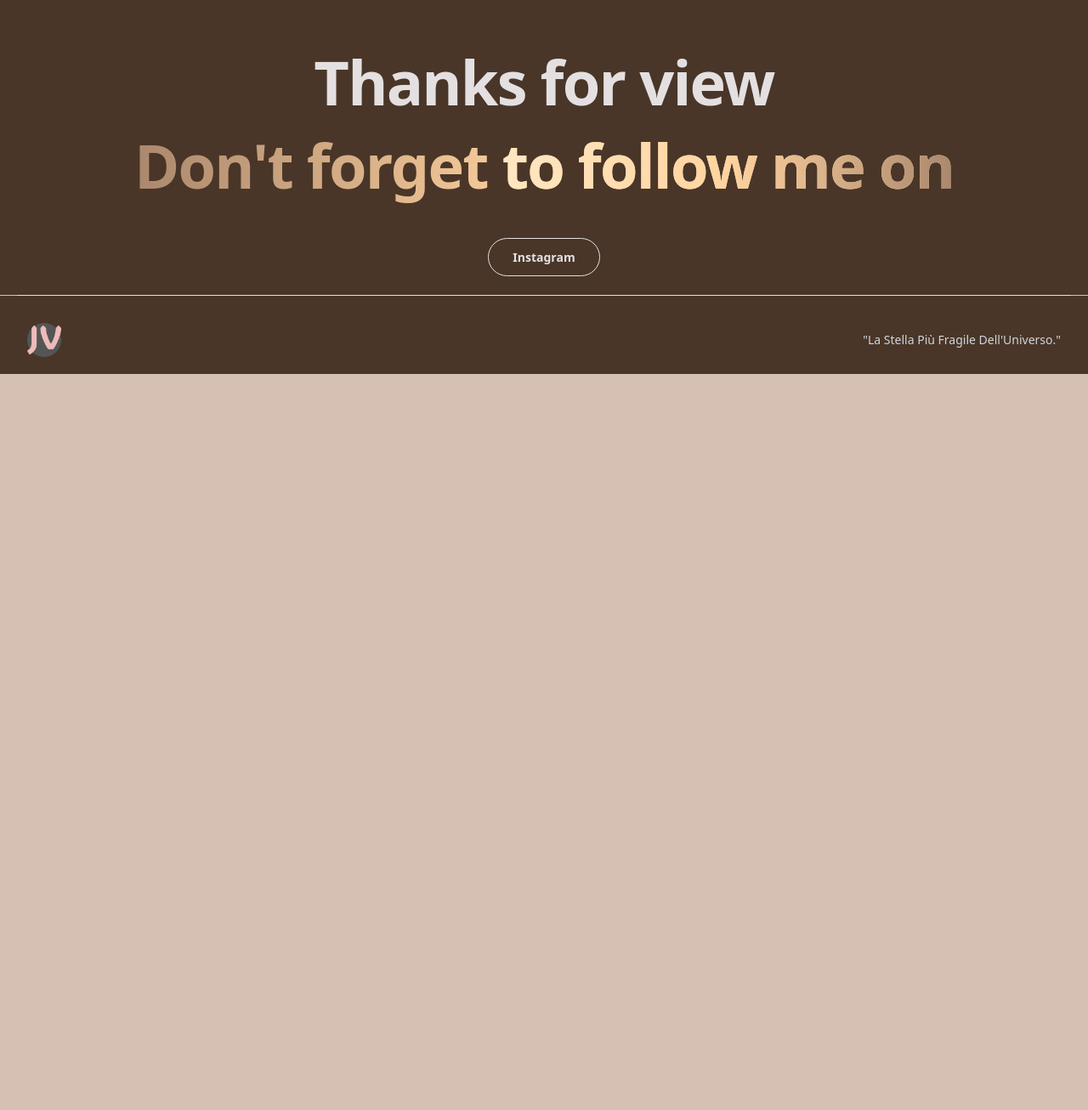
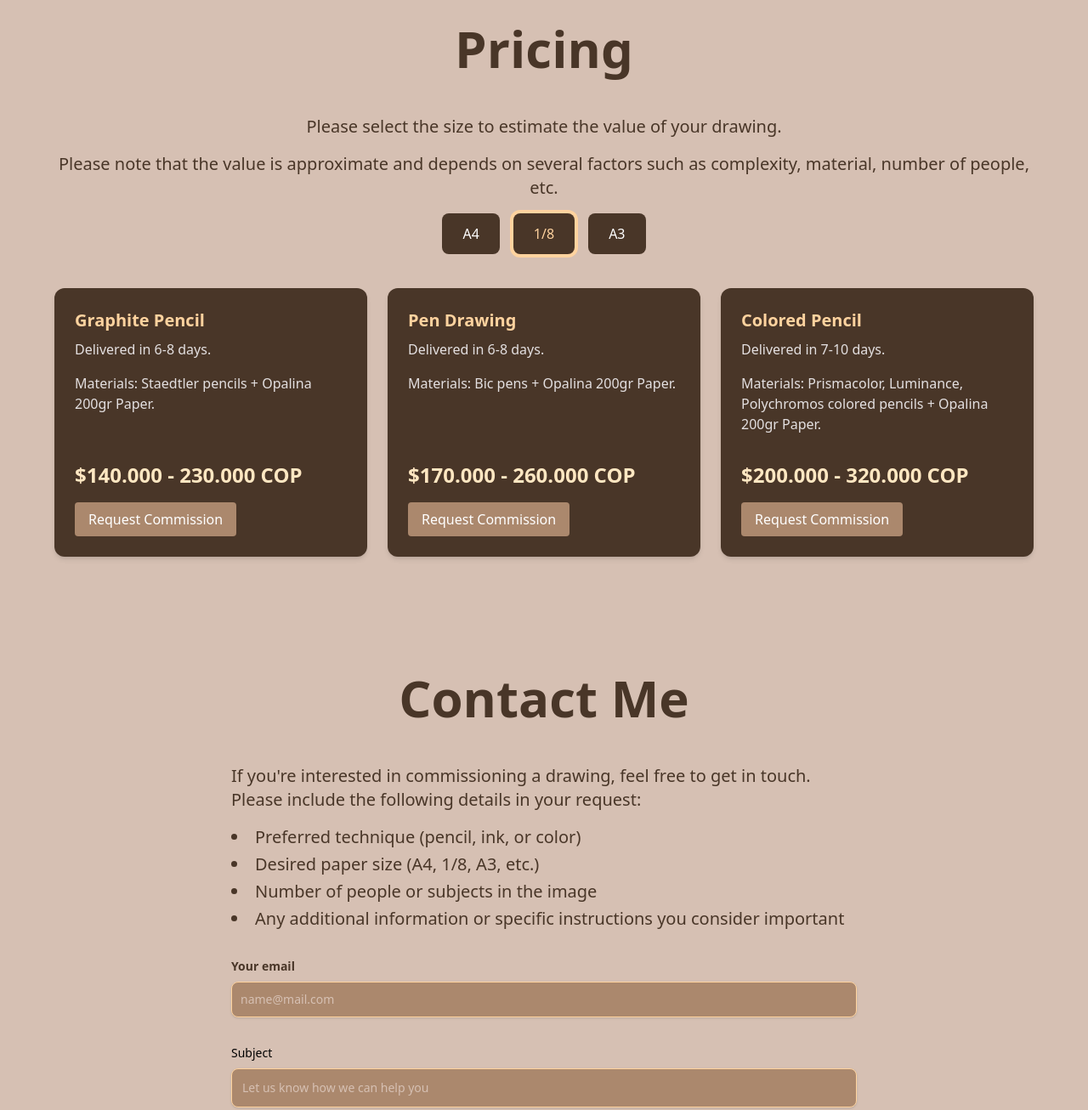
Before and after one commit to JvMeraki/Art-Gallery, an Astro site: page / in a window 1280 px wide. Shown: the part 2774-4080 px from the top of the page at 85% size. Before the commit the page ends 3214 px from the top, so only its background shows below. Built offline with nearby package versions, Linux system fonts and the light colour scheme; Astro itself is replaced by a stand-in of ours.

Commit message:
add pricing & contact

```diff
--- a/astro.config.mjs
+++ b/astro.config.mjs
@@ -1,4 +1,5 @@
 // @ts-check
+import react from '@astrojs/react';
 import { defineConfig } from 'astro/config';
 
 import tailwindcss from '@tailwindcss/vite';
@@ -7,5 +8,6 @@ import tailwindcss from '@tailwindcss/vite';
 export default defineConfig({
   vite: {
     plugins: [tailwindcss()]
-  }
+  },
+  integrations: [react()],
 });
--- a/src/components/Footer.astro
+++ b/src/components/Footer.astro
@@ -26,7 +26,7 @@ import "../styles/global.css";
         class="mx-auto rounded-lg font-black mt-5 text-zinc-200 md:mt-12 md:max-w-lg text-center lg:text-lg"
       >
         <a
-          class="bg-tkb border text-sm text-[var(--grey)] py-3 px-7 rounded-full"
+          class="bg-tkb border text-sm text-[var(--grey)] py-3 px-7 rounded-full hover:text-[var(--highlight)] hover:shadow-[0_0_10px_2px_var(--gold)] transition duration-300 ease-in-out"
           href="https:/instagram.com/jv_fearnot"
           target="_blank"
         >
--- /dev/null
+++ b/src/components/PriceSelector.jsx
@@ -0,0 +1,64 @@
+import { useState } from "react";
+import prices from "../data/prices.json";
+
+const PriceSelector = () => {
+  const grouped = prices.reduce((acc, item) => {
+    if (!acc[item.size]) acc[item.size] = [];
+    acc[item.size].push(item);
+    return acc;
+  }, {});
+
+  const sizes = Object.keys(grouped);
+  const [selectedSize, setSelectedSize] = useState("1/8");
+
+  return (
+    <div>
+      <div className="flex justify-center space-x-4 mb-10 text-[var(--gold)]">
+        {sizes.map((size) => (
+          <button
+            key={size}
+            onClick={() => setSelectedSize(size)}
+            className={`px-6 py-3 rounded-lg bg-[var(--brown)] hover:bg-[var(--coffee)] ${
+              selectedSize === size
+                ? "text-[var(--gold)] ring-4 ring-[#FFD39F]"
+                : "text-white"
+            }`}
+          >
+            {size}
+          </button>
+        ))}
+      </div>
+
+      <div className="grid md:grid-cols-3 gap-6">
+        {grouped[selectedSize].map((item, index) => (
+          <div
+            key={index}
+            className="bg-[var(--brown)] rounded-xl p-6 shadow-md hover:shadow-lg transition duration-300 flex flex-col justify-between h-full"
+          >
+            <div>
+              <h4 className="text-xl font-bold text-[#FFD39F] mb-2">{item.technique}</h4>
+              <p className="text-[#E4E0E1] mb-4">Delivered in {item.deliveryTime}.</p>
+              <p className="text-[#E4E0E1] mb-4">
+                Materials: {item.materials.join(" + ")}.
+              </p>
+            </div>
+
+            <div className="mt-auto pt-4">
+              <div className="text-2xl font-semibold text-[#FFE7C2] mb-4">
+                ${item.price}
+              </div>
+              <a
+                href="#contact"
+                className="inline-block bg-[#AB886D] text-white px-4 py-2 rounded hover:bg-[#8c6b54]"
+              >
+                Request Commission
+              </a>
+            </div>
+          </div>
+        ))}
+      </div>
+    </div>
+  );
+};
+
+export default PriceSelector;
--- /dev/null
+++ b/src/data/prices.json
@@ -0,0 +1,66 @@
+[
+{
+    "size": "A4",
+    "technique": "Graphite Pencil",
+    "deliveryTime": "4-6 days",
+    "materials": ["Staedtler pencils", "Bristol 300 Series Paper"],
+    "price": "120.000 - 200.000 COP"
+  },
+  {
+    "size": "A4",
+    "technique": "Pen Drawing",
+    "deliveryTime": "4-6 days",
+    "materials": ["Bic pens", "Bristol 300 Series Paper"],
+    "price": "150.000 - 230.000 COP"
+  },
+  {
+    "size": "A4",
+    "technique": "Colored Pencil",
+    "deliveryTime": "6-8 days",
+    "materials": ["Prismacolor, Luminance, Polychromos colored pencils", "Toned Tan or Bristol 300 Series Paper"],
+    "price": "180.000 - 280.000 COP"
+  },
+  {
+    "size": "1/8",
+    "technique": "Graphite Pencil",
+    "deliveryTime": "6-8 days",
+    "materials": ["Staedtler pencils", "Opalina 200gr Paper"],
+    "price": "140.000 - 230.000 COP"
+  },
+  {
+    "size": "1/8",
+    "technique": "Pen Drawing",
+    "deliveryTime": "6-8 days",
+    "materials": ["Bic pens", "Opalina 200gr Paper"],
+    "price": "170.000 - 260.000 COP"
+  },
+  {
+    "size": "1/8",
+    "technique": "Colored Pencil",
+    "deliveryTime": "7-10 days",
+    "materials": ["Prismacolor, Luminance, Polychromos colored pencils", "Opalina 200gr Paper"],
+    "price": "200.000 - 320.000 COP"
+  },
+
+  {
+    "size": "A3",
+    "technique": "Graphite Pencil",
+    "deliveryTime": "7-10 days",
+    "materials": ["Staedtler pencils", "Bristol 300 Series Paper"],
+    "price": "180.000 - 300.000 COP"
+  },
+  {
+    "size": "A3",
+    "technique": "Pen Drawing",
+    "deliveryTime": "7-10 days",
+    "materials": ["Bic pens", "Bristol 300 Series Paper"],
+    "price": "200.000 - 340.000 COP"
+  },
+  {
+    "size": "A3",
+    "technique": "Colored Pencil",
+    "deliveryTime": "10-14 days",
+    "materials": ["Prismacolor, Luminance, Polychromos colored pencils", "Bristol 300 Series Paper"],
+    "price": "250.000 - 400.000 COP"
+  }
+]
--- a/src/pages/Contact.astro
+++ b/src/pages/Contact.astro
@@ -1,45 +1,47 @@
-<section class="bg-white dark:bg-gray-900">
+<section id="contact" class="bg-[var(--background)]">
   <div class="py-8 lg:py-16 px-4 mx-auto max-w-screen-md">
-    <h2
-      class="mb-4 text-4xl tracking-tight font-extrabold text-center text-gray-900 dark:text-white"
-    >
+    <h2 class="text-6xl font-bold mb-6 text-center text-[var(--brown)] py-6">
       Contact Me
     </h2>
-    <p
-      class="mb-8 lg:mb-16 font-light text-center text-gray-500 dark:text-gray-400 sm:text-xl"
+    <p class="mb-4 font-light text-left text-[var(--brown)] sm:text-xl">
+      If you're interested in commissioning a drawing, feel free to get in
+      touch. Please include the following details in your request:
+    </p>
+    <ul
+      class="mb-4 lg:mb-8 list-disc list-inside font-light text-left text-[var(--brown)] sm:text-xl space-y-1"
     >
-      Lorem ipsum dolor, sit amet consectetur adipisicing elit. Sint tenetur,
-      sit illum ducimus molestias nemo velit ex blanditiis cumque expedita
-      officiis, atque quia qui error sapiente unde. Cupiditate, consequatur
-      natus consectetur alias vel quasi, ea dolores recusandae dicta ab illum
-      eligendi distinctio repellendus totam perferendis libero nulla, ipsum iure
-      quos.
-    </p>
+      <li>Preferred technique (pencil, ink, or color)</li>
+      <li>Desired paper size (A4, 1/8, A3, etc.)</li>
+      <li>Number of people or subjects in the image</li>
+      <li>
+        Any additional information or specific instructions you consider
+        important
+      </li>
+    </ul>
     <form action="#" class="space-y-8">
       <div>
         <label
           for="email"
-          class="block mb-2 text-sm font-medium text-gray-900 dark:text-gray-300"
+          class="block mb-2 text-sm font-semibold text-[var(--brown)]"
           >Your email</label
         >
         <input
           type="email"
           id="email"
-          class="shadow-sm bg-gray-50 border border-gray-300 text-gray-900 text-sm rounded-lg focus:ring-primary-500 focus:border-primary-500 block w-full p-2.5 dark:bg-gray-700 dark:border-gray-600 dark:placeholder-gray-400 dark:text-white dark:focus:ring-primary-500 dark:focus:border-primary-500 dark:shadow-sm-light"
-          placeholder="name@flowbite.com"
+          class="shadow-sm bg-[var(--coffee)] border border-[var(--gold)] text-[var(--highlight)] placeholder-[var(--skin)] text-sm rounded-lg focus:ring-2 focus:ring-[var(--brown)] focus:border-[var(--brown)] block w-full p-2.5 shadow-sm-dark"
+          placeholder="name@mail.com"
           required
         />
       </div>
       <div>
         <label
           for="subject"
-          class="block mb-2 text-sm font-medium text-gray-900 dark:text-gray-300"
-          >Subject</label
+          class="block mb-2 text-sm font-semiboldvar(--brown)]">Subject</label
         >
         <input
           type="text"
           id="subject"
-          class="block p-3 w-full text-sm text-gray-900 bg-gray-50 rounded-lg border border-gray-300 shadow-sm focus:ring-primary-500 focus:border-primary-500 dark:bg-gray-700 dark:border-gray-600 dark:placeholder-gray-400 dark:text-white dark:focus:ring-primary-500 dark:focus:border-primary-500 dark:shadow-sm-light"
+          class="block p-3 w-full text-sm text-[var(--highlight)] bg-[var(--coffee)] rounded-lg border border-[var(--gold)] placeholder-[var(--skin)] shadow-sm focus:ring-[var(--brown)] focus:border-[var(--brown)]"
           placeholder="Let us know how we can help you"
           required
         />
@@ -47,18 +49,18 @@
       <div class="sm:col-span-2">
         <label
           for="message"
-          class="block mb-2 text-sm font-medium text-gray-900 dark:text-gray-400"
+          class="block mb-2 text-sm font-semibold text-[var(--brown)]"
           >Your message</label
         >
         <textarea
           id="message"
           rows="6"
-          class="block p-2.5 w-full text-sm text-gray-900 bg-gray-50 rounded-lg shadow-sm border border-gray-300 focus:ring-primary-500 focus:border-primary-500 dark:bg-gray-700 dark:border-gray-600 dark:placeholder-gray-400 dark:text-white dark:focus:ring-primary-500 dark:focus:border-primary-500"
+          class="block p-2.5 w-full text-sm text-[var(--highlight)] bg-[var(--coffee)] rounded-lg shadow-sm border border-[var(--gold)] focus:ring-[var(--brown)] focus:border-[var(--brown)] placeholder-[var(--skin)]"
           placeholder="Leave a comment..."></textarea>
       </div>
       <button
         type="submit"
-        class="py-3 px-5 text-sm font-medium text-center text-white rounded-lg bg-primary-700 sm:w-fit hover:bg-primary-800 focus:ring-4 focus:outline-none focus:ring-primary-300 dark:bg-primary-600 dark:hover:bg-primary-700 dark:focus:ring-primary-800"
+        class="py-3 px-5 text-sm font-medium text-center text-[var(--gold)] rounded-lg bg-[var(--brown)] sm:w-fit hover:bg-[var(--coffee)] hover:text-[var(--highlight)] focus:ring-4 focus:outline-none focus:ring-[var(--highlight)] cursor-pointer transition duration-200 ease-in-out"
         >Send message</button
       >
     </form>
--- /dev/null
+++ b/src/pages/Pricing.astro
@@ -0,0 +1,19 @@
+---
+import PriceSelector from "../components/PriceSelector.jsx";
+---
+
+<section class="bg-[var(--background)] text-white py-12 px-4">
+  <div class="max-w-6xl mx-auto">
+    <h2 class="text-6xl font-bold mb-6 text-center text-[var(--brown)] py-6">
+      Pricing
+    </h2>
+    <p class="mb-4 font-light text-center text-[var(--brown)] sm:text-xl">
+      Please select the size to estimate the value of your drawing.
+    </p>
+    <p class="mb-4 font-light text-center text-[var(--brown)] sm:text-xl">
+      Please note that the value is approximate and depends on several factors
+      such as complexity, material, number of people, etc.
+    </p>
+    <PriceSelector client:load />
+  </div>
+</section>
--- a/src/pages/index.astro
+++ b/src/pages/index.astro
@@ -4,11 +4,15 @@ import Header from "../components/Header.astro";
 import MasonryGallery from "../components/MasonryGallery.astro";
 import Welcome from "../components/Welcome.astro";
 import Layout from "../layouts/Layout.astro";
+import Contact from "./Contact.astro";
+import Pricing from "./Pricing.astro";
 ---
 
 <Layout title="JV's Art Gallery">
   <Header />
   <Welcome />
   <MasonryGallery />
+  <Pricing />
+  <Contact />
   <Footer />
 </Layout>
--- a/tsconfig.json
+++ b/tsconfig.json
@@ -6,5 +6,9 @@
   ],
   "exclude": [
     "dist"
-  ]
+  ],
+  "compilerOptions": {
+    "jsx": "react-jsx",
+    "jsxImportSource": "react"
+  }
 }
```
Also changed, not shown: package.json (+6 -1 lines), pnpm-lock.yaml, src/pages/Prices.astro (deleted).
